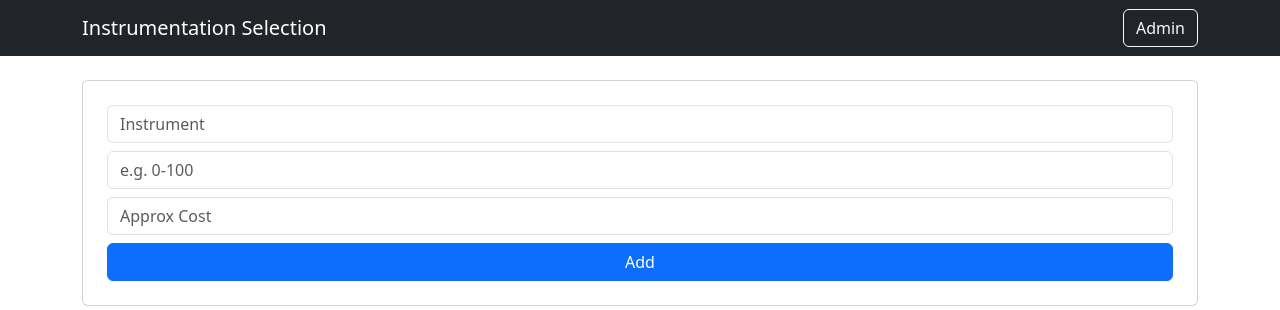
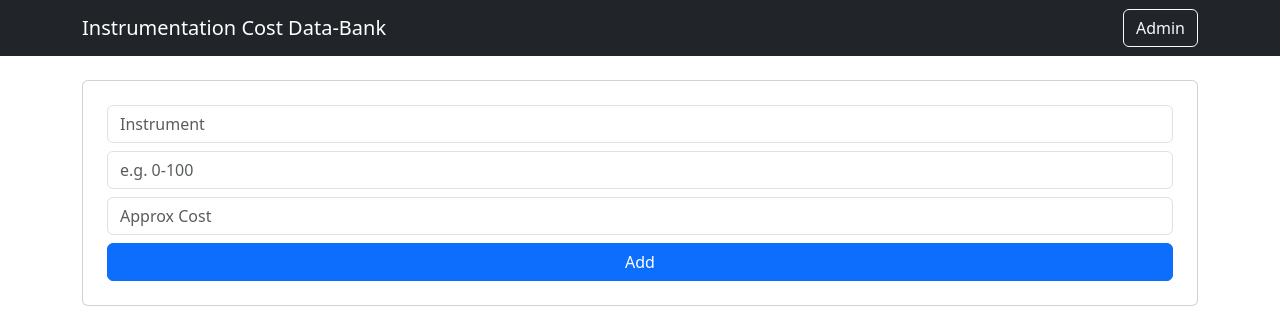
Before and after one commit to protagonistforever/instrumentation_website, a Flask app: page /admin/add in a window 1280 px wide. Shown: the top 310 px of the page. Run offline with Flask 3, Linux system fonts and the light colour scheme; the visitor is signed in with stand-in values (Sample User, id 1).

Commit message:
Update navbar brand text in base.html

```diff
--- a/templates/base.html
+++ b/templates/base.html
@@ -9,7 +9,7 @@
 
 <nav class="navbar navbar-dark bg-dark">
   <div class="container">
-    <a class="navbar-brand" href="/">Instrumentation Selection</a>
+    <a class="navbar-brand" href="/">Instrumentation Cost Data-Bank</a>
     <a class="btn btn-outline-light" href="/admin">Admin</a>
   </div>
 </nav>
```
